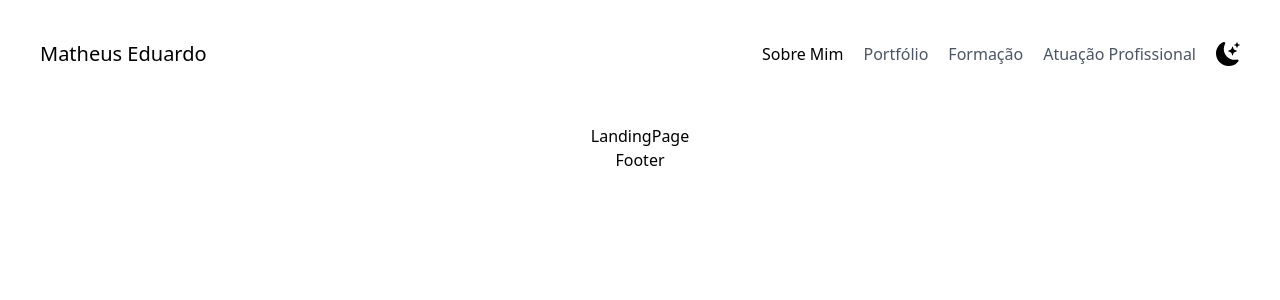
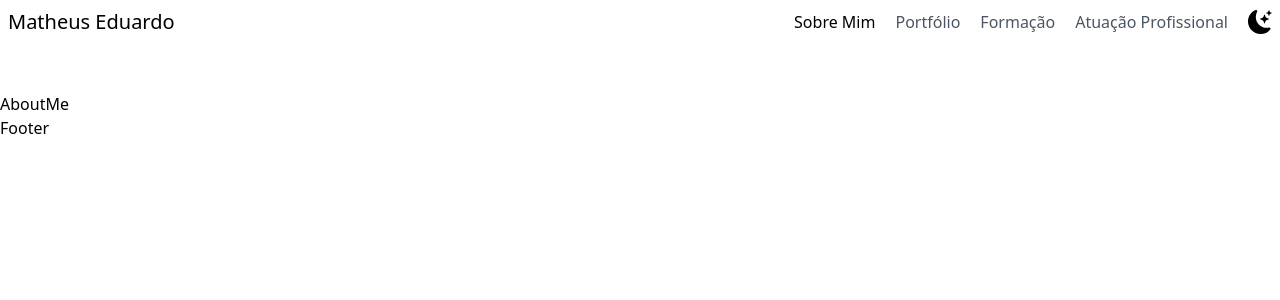
Before and after one commit to BarbosaNath/BarbosaNath.github.io, a React (Vite) app: page / in a window 1280 px wide. Shown: the top 300 px of the page. Built offline with nearby package versions, Linux system fonts and the light colour scheme.

Commit message:
renamed: LandingPage to AboutMe

```diff
--- a/src/App.tsx
+++ b/src/App.tsx
@@ -1,14 +1,14 @@
-import "./App.css";
+import AboutMe from "./components/AboutMe";
 import Footer from "./components/Footer";
 import Header from "./components/Header";
-import LandingPage from "./components/LandingPage";
+// import { PROJECTS, COURSES, WORK_HISTORY } from "./constants";
 
 function App() {
   return (
     <>
       <Header />
 
-      <LandingPage />
+      <AboutMe />
 
       <Footer />
     </>
--- /dev/null
+++ b/src/components/AboutMe/index.tsx
@@ -0,0 +1,5 @@
+const AboutMe = () => {
+  return <div>AboutMe</div>;
+};
+
+export default AboutMe;
--- a/src/components/LandingPage/index.tsx
+++ /dev/null
@@ -1,5 +0,0 @@
-const LandingPage = () => {
-  return <div>LandingPage</div>;
-};
-
-export default LandingPage;
```
